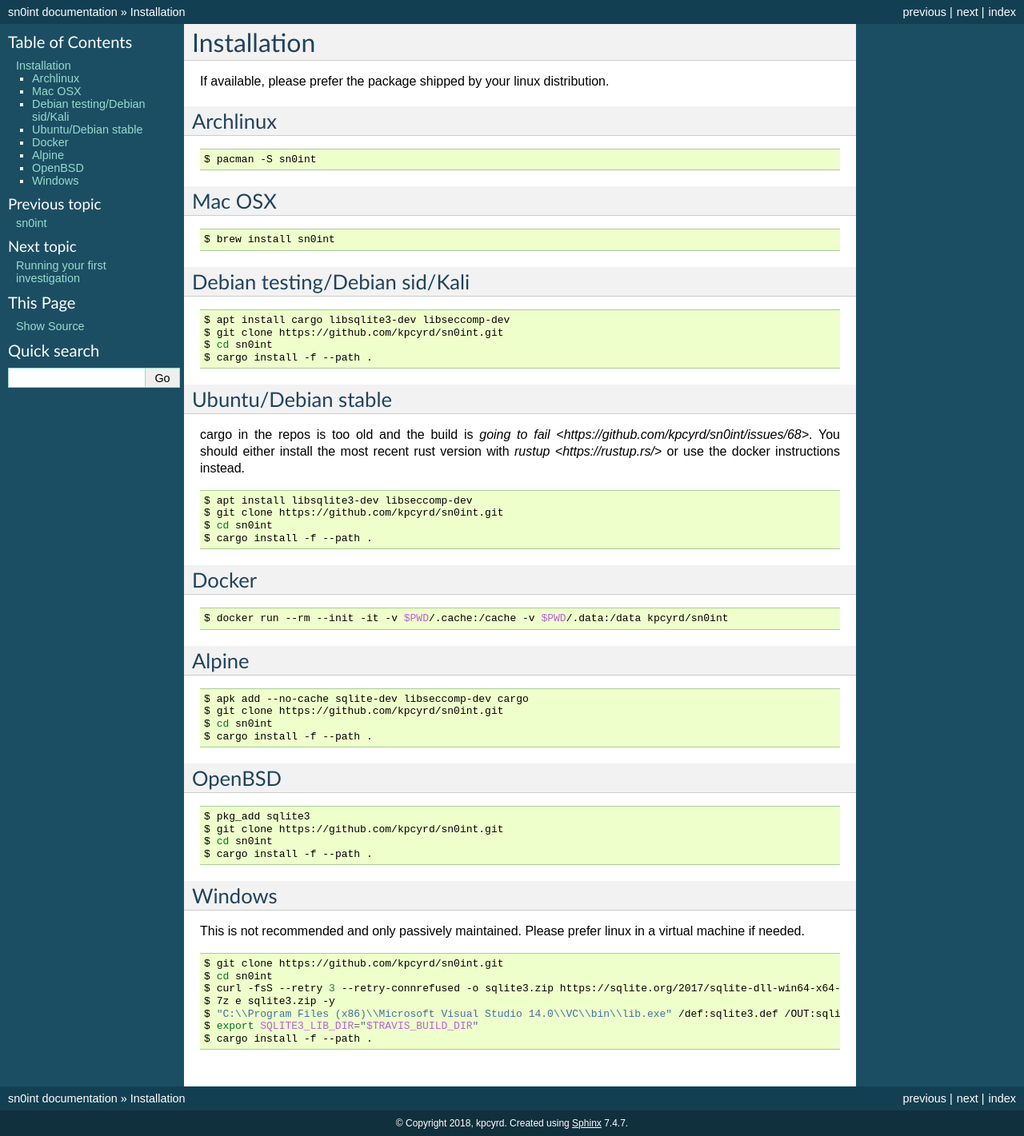
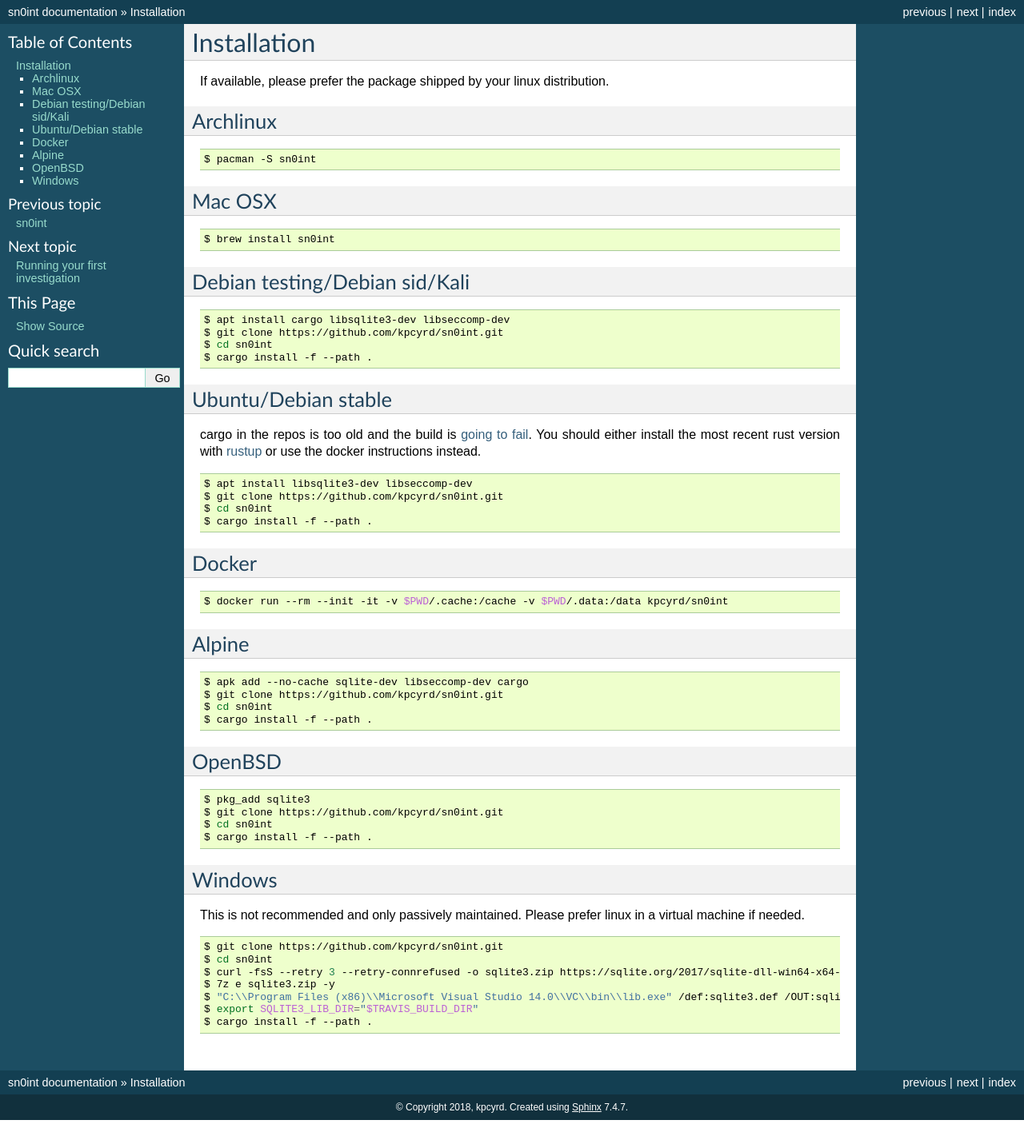
Before and after one commit to kpcyrd/sn0int, a Sphinx documentation site: the page built from docs/install.rst, in a window 1280 px wide. Shown: the whole page at 80% size. Built offline with Sphinx 7.4.7, drawn with Linux system fonts in a browser that asks for light colours.

Commit message:
Fix broken rst links

```diff
--- a/docs/install.rst
+++ b/docs/install.rst
@@ -31,8 +31,8 @@
 --------------------
 
 cargo in the repos is too old and the build is `going to fail
-<https://github.com/kpcyrd/sn0int/issues/68>`. You should either install the
-most recent rust version with `rustup <https://rustup.rs/>` or use the docker
+<https://github.com/kpcyrd/sn0int/issues/68>`_. You should either install the
+most recent rust version with `rustup <https://rustup.rs/>`_ or use the docker
 instructions instead.
 
 .. code-block:: bash
```
